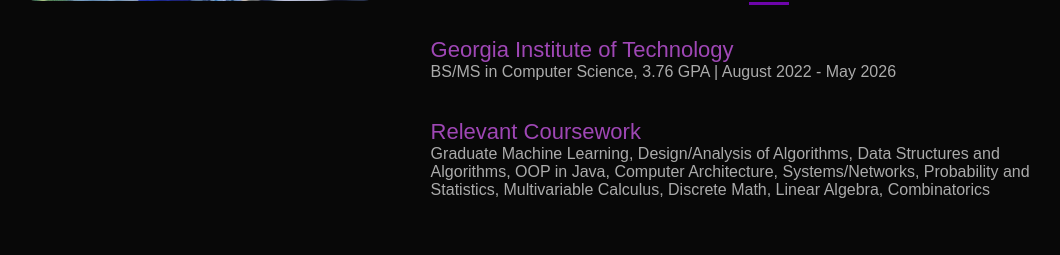
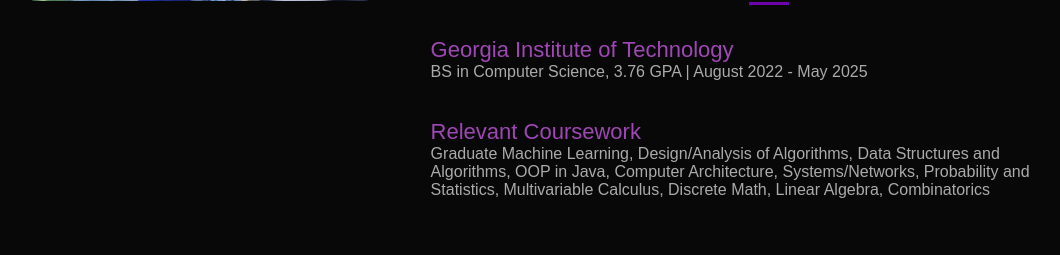
Before and after one commit to Swastik-Samanta/Personal-Website, a Flask app: page / in a window 1280 px wide, after a click on "Education". Shown: the part 1041-1296 px from the top of the page, without its empty margins (107-1167 px from the left). Run offline with Flask 3, Linux system fonts and the light colour scheme.

Commit message:
larping again

```diff
--- a/templates/index.html
+++ b/templates/index.html
@@ -83,7 +83,7 @@
                     </div>
                     <div class="tab-contents" id="education">
                         <ul>
-                            <li><span>Georgia Institute of Technology</span><br>BS/MS in Computer Science, 3.76 GPA | August 2022 - May 2026</li><br>
+                            <li><span>Georgia Institute of Technology</span><br>BS in Computer Science, 3.76 GPA | August 2022 - May 2025</li><br>
                             <li><span>Relevant Coursework</span><br>Graduate Machine Learning, Design/Analysis of Algorithms, Data Structures and Algorithms, OOP in Java,
                                 Computer Architecture, Systems/Networks, Probability and Statistics, Multivariable Calculus, Discrete Math, Linear Algebra, Combinatorics</li>
                         </ul>
```
